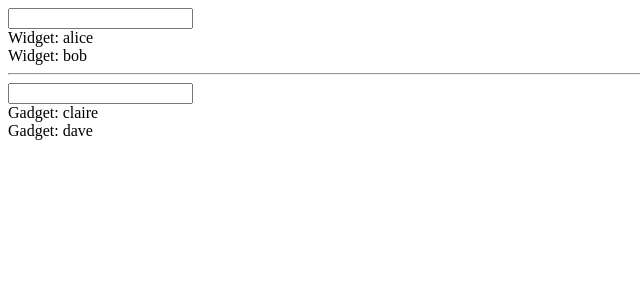
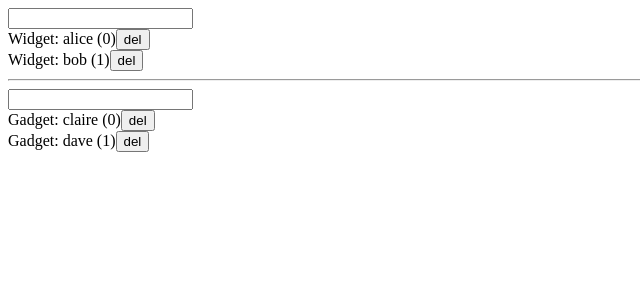
Before and after one commit to ryanalbon/getting-to-redux, a React (Create React App) app: page / in a window 1280 px wide. Shown: the top 300 px of the page, without its empty margins (0-640 px from the left). Built offline with nearby package versions, Linux system fonts and the light colour scheme.

Commit message:
Introducing DELETE_GADGET and DELETE_WIDGET actions

```diff
--- /dev/null
+++ b/src/Gadget.js
@@ -0,0 +1,13 @@
+import React from 'react';
+import WithAppContext from './WithAppContext';
+
+function Gadget(props) {
+  return (
+    <div>
+      <span>Gadget: {props.gadget} ({props.i})</span>
+      <button onClick={() => props.dispatch({ type: 'DELETE_GADGET', i: props.i })}>del</button>
+    </div>
+  );
+}
+
+export default WithAppContext()(Gadget);
--- a/src/GadgetList.js
+++ b/src/GadgetList.js
@@ -1,8 +1,9 @@
 import React from 'react';
+import Gadget from './Gadget';
 import WithAppContext from './WithAppContext';
 
 function GadgetList(props) {
-  return props.gadgets.map((gadget, i) => <div key={i}>Gadget: {gadget}</div>);
+  return props.gadgets.map((gadget, i) => <Gadget key={i} gadget={gadget} i={i} />);
 }
 
 export default WithAppContext(({ gadgets }) => ({ gadgets }))(GadgetList);
--- /dev/null
+++ b/src/Widget.js
@@ -0,0 +1,13 @@
+import React from 'react';
+import WithAppContext from './WithAppContext';
+
+function Widget(props) {
+  return (
+    <div>
+      <span>Widget: {props.widget} ({props.i})</span>
+      <button onClick={() => props.dispatch({ type: 'DELETE_WIDGET', i: props.i })}>del</button>
+    </div>
+  );
+}
+
+export default WithAppContext()(Widget);
--- a/src/WidgetList.js
+++ b/src/WidgetList.js
@@ -1,8 +1,9 @@
 import React from 'react';
 import WithAppContext from './WithAppContext';
+import Widget from './Widget';
 
 function WidgetList(props) {
-  return props.widgets.map((widget, i) => <div key={i}>Widget: {widget}</div>);
+  return props.widgets.map((widget, i) => <Widget key={i} widget={widget} i={i} />);
 }
 
 const WidgetListWithAppContext = WithAppContext(({ widgets }) => ({ widgets }))(WidgetList);
--- a/src/index.js
+++ b/src/index.js
@@ -9,8 +9,14 @@ function reducer(state, action) {
     case 'ADD_WIDGET':
       return { ...state, widgets: [ ...state.widgets, action.widget ] };
 
+    case 'DELETE_WIDGET':
+      return { ...state, widgets: state.widgets.filter((widget, i) => i !== action.i) };
+
     case 'ADD_GADGET':
       return { ...state, gadgets: [ ...state.gadgets, action.gadget ] };
+
+    case 'DELETE_GADGET':
+      return { ...state, gadgets: state.gadgets.filter((gadget, i) => i !== action.i) };
 
     default:
       return state;
```
